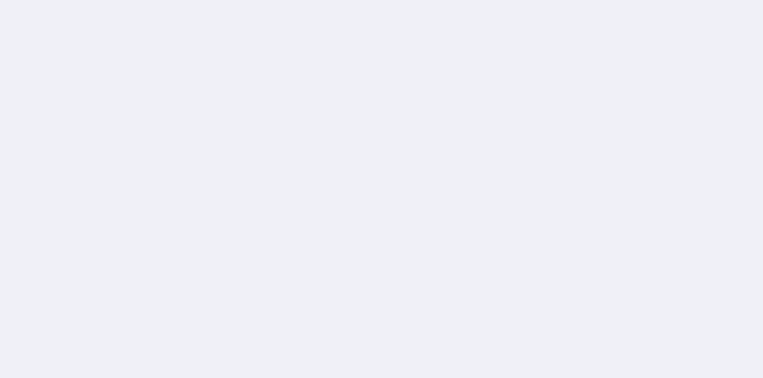
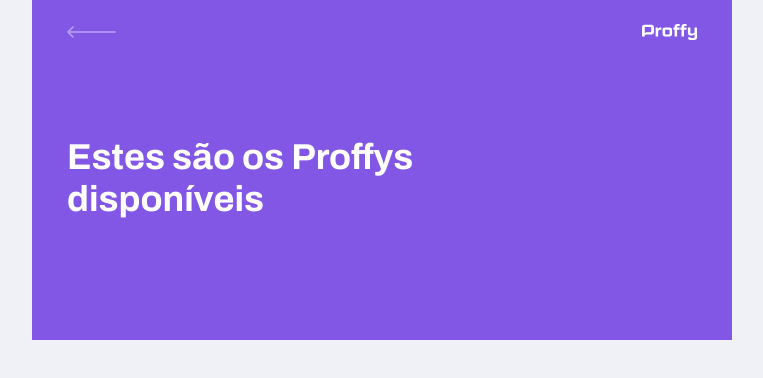
Before and after one commit to orlando-messias/next-level-week-2, a React (Create React App) app: page /study in a window 1280 px wide. Shown: the top 378 px of the page, without its empty margins (258-1021 px from the left). Built offline with nearby package versions, Linux system fonts and the light colour scheme.

Commit message:
teacher list and page header

```diff
--- /dev/null
+++ b/src/pages/PageHeader/index.tsx
@@ -0,0 +1,31 @@
+import React from 'react';
+import { Link } from 'react-router-dom';
+import backIcon from '../../assets/images/icons/back.svg';
+import logoImg from '../../assets/images/logo.svg';
+import './pageHeaderStyles.css';
+
+interface PageHeaderProps {
+  title: string,
+  description?: string,
+};
+
+const PageHeader: React.FC<PageHeaderProps> = (props) => {
+  return (
+    <header className="page-header">
+      <div className="top-bar-container">
+        <Link to="/">
+          <img src={backIcon} alt="Voltar"/>
+        </Link>
+        <img src={logoImg} alt="logo"/>
+      </div>
+
+      <div className="header-content">
+        <strong>{props.title}</strong>
+        {props.description && <p>{props.description}</p>}
+        {props.children}
+      </div>
+    </header>
+  );
+}
+
+export default PageHeader;
--- /dev/null
+++ b/src/pages/PageHeader/pageHeaderStyles.css
@@ -0,0 +1,75 @@
+.page-header {
+  display: flex;
+  flex-direction: column;
+  background-color: var(--color-primary);
+}
+
+.page-header .top-bar-container {
+  width: 90%;
+  margin: 0 auto;
+  display: flex;
+  justify-content: space-between;
+  align-items: center;
+  color: var(--color-text-in-primary);
+  padding: 1.6rem 0;
+}
+
+.page-header .top-bar-container a{
+  height: 3.2rem;
+  transition: opacity 0.2s;
+}
+
+.page-header .top-bar-container a:hover{
+  opacity: 0.6;
+}
+
+.page-header .top-bar-container > img {
+  height: 1.6rem;
+}
+
+.page-header .header-content {
+  width: 90%;
+  margin: 0 auto;
+  position: relative;
+  margin: 3.2rem auto;
+}
+
+.page-header .header-content strong {
+  font: 700 3.6rem Archivo;
+  line-height: 4.2rem;
+  color: var(--color-title-in-primary);
+}
+
+.page-header .header-content p {
+  max-width: 30rem;
+  font-size: 1.6rem;
+  line-height: 2.6rem;
+  color: var(--color-text-in-primary);
+  margin-top: 2.4rem;
+}
+
+@media (min-width: 700px) {
+  .page-header {
+    height: 340px;
+  }
+
+  .page-header .top-bar-container {
+    max-width: 1100px;
+  }
+
+  .page-header .header-content {
+    flex: 1;
+    max-width: 740px;
+    margin: 0 auto;
+    padding-bottom: 48px;
+    display: flex;
+    flex-direction: column;
+    justify-content: center;
+    align-items: flex-start;
+  }
+
+  .page-header .header-content strong {
+    max-width: 350px;
+  }
+
+}
--- /dev/null
+++ b/src/pages/TeacherList/index.tsx
@@ -0,0 +1,13 @@
+import React from 'react';
+import PageHeader from '../PageHeader';
+import './teacherListStyles.css';
+
+function TeacherList() {
+  return (
+    <div id="page-teacher-list" className="container">
+      <PageHeader title="Estes são os Proffys disponíveis" />
+    </div>
+  );
+}
+
+export default TeacherList;
--- /dev/null
+++ b/src/pages/TeacherList/teacherListStyles.css
@@ -0,0 +1,4 @@
+#page-teacher-list {
+  width: 100vw;
+  height: 100vh;
+}
--- a/src/routes.tsx
+++ b/src/routes.tsx
@@ -1,11 +1,13 @@
 import React from 'react';
 import { BrowserRouter as Router, Route } from 'react-router-dom';
 import Landing from './pages/Landing';
+import TeacherList from './pages/TeacherList';
 
 function Routes() {
   return (
     <Router>
       <Route exact path="/" component={Landing} />
+      <Route path="/study" component={TeacherList} />
     </Router>
   );
 }
```
